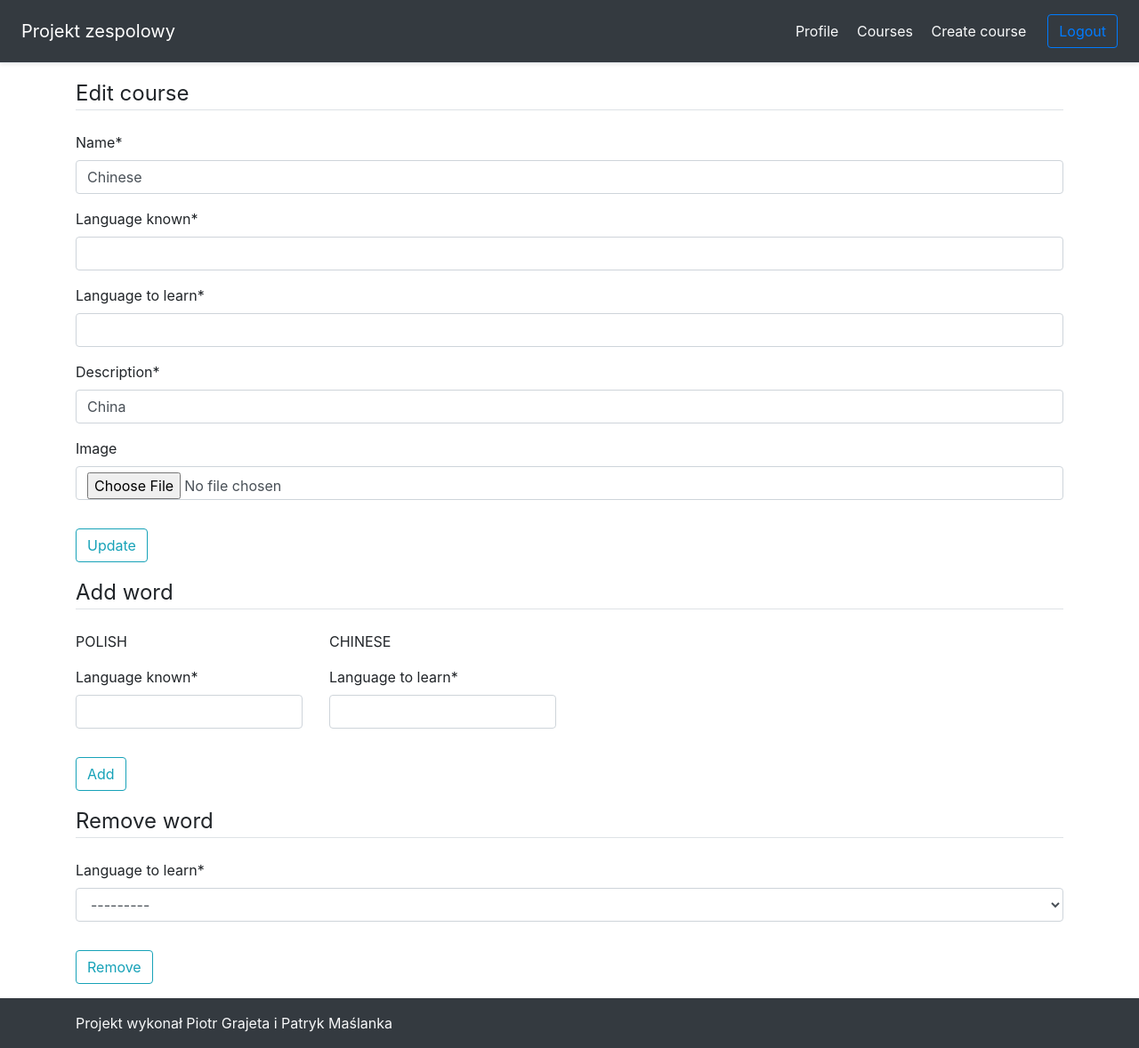
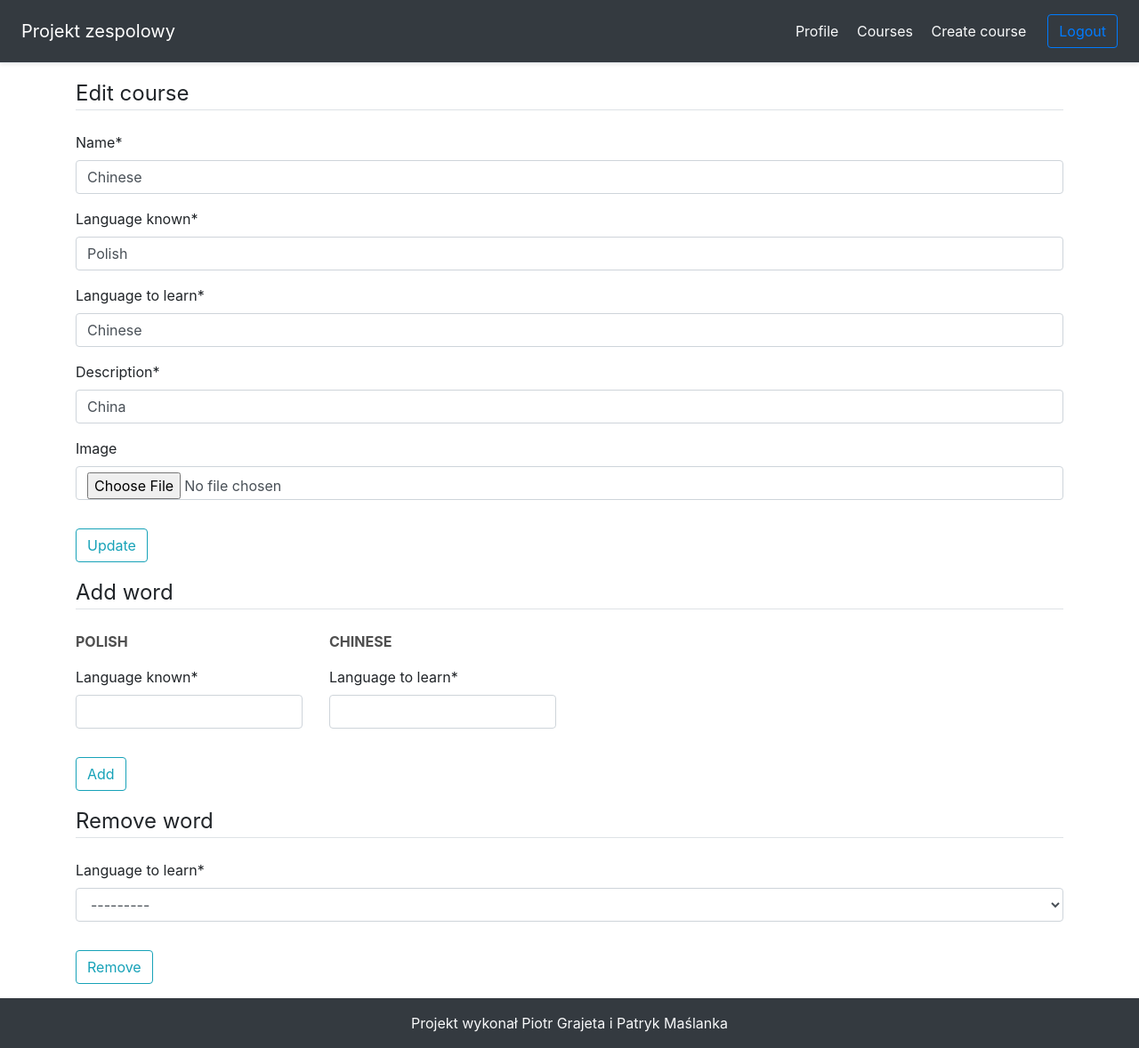
Before and after one commit to MagiciansRed/Projekt-zespolowy, a Django app: a page that uses templates/snippets/footer.html in a window 1280 px wide. Shown: the whole page at 89% size. Run offline with Django 3.2, Linux system fonts and the light colour scheme; a user stored in the database is signed in; data comes from the database, SQL or seed files in the repository; some libraries are stand-ins or nearby versions.

Commit message:
more final touches to various files

```diff
--- a/course/views.py
+++ b/course/views.py
@@ -146,7 +146,9 @@ def edit_course_view(request, slug):
 
     if request.POST.get('edit'):
         course_form = EditCourseForm(request.POST, request.FILES, instance=request.user,
-                                     initial={'name': course.name, 'description': course.description})
+                                     initial={'name': course.name, 'description': course.description,
+                                              'source_language': course.source_language,
+                                              'target_language': course.target_language}, )
 
         if course_form.is_valid():
             data = course_form.cleaned_data
@@ -170,7 +172,10 @@ def edit_course_view(request, slug):
                 context['course_error'] = "You have already created a course with this name. Choose a different one."
     else:
         course_form = EditCourseForm(instance=request.user, initial={'name': course.name,
-                                                                     'description': course.description})
+                                                                     'description': course.description,
+                                                                     'source_language': course.source_language,
+                                                                     'target_language': course.target_language},
+                                     )
 
     if request.POST.get('add_word'):
         word_form = AddWordForm(request.POST, instance=request.user)
@@ -188,7 +193,7 @@ def edit_course_view(request, slug):
                 for sub in subscribers:
                     create_word_detail(word, sub.user)
                 context['word_success'] = "Word added successfully."
-                #return HttpResponseRedirect("/course/" + course.slug + "/edit_course")
+                # return HttpResponseRedirect("/course/" + course.slug + "/edit_course")
             except IntegrityError:
                 context['word_error'] = "You have already such word. Choose a different one."
 
--- a/templates/course/edit_course.html
+++ b/templates/course/edit_course.html
@@ -4,10 +4,16 @@
 
 {% block content %}
 
+    <style>
+        .language-info {
+            color: #4f4f4f;
+        }
+    </style>
+
     {% if course_unauthorized != "" %}
         <div class="alert alert-danger" role="alert">
-                {{ course_unauthorized }}
-            </div>
+            {{ course_unauthorized }}
+        </div>
     {% else %}
 
         <form method="POST" enctype="multipart/form-data">
@@ -39,11 +45,11 @@
                 <legend class="border-bottom mb-4">Add word</legend>
                 <div class="row">
                     <div class="col-3">
-                        <p class="text-uppercase">{{ course_detail.source_language }}</p>
+                        <p class="text-uppercase font-weight-bold language-info">{{ course_detail.source_language }}</p>
                         {{ word_form.source_word | as_crispy_field }}
                     </div>
                     <div class="col-3">
-                        <p class="text-uppercase">{{ course_detail.target_language }}</p>
+                        <p class="text-uppercase font-weight-bold language-info">{{ course_detail.target_language }}</p>
                         {{ word_form.target_word | as_crispy_field }}
                     </div>
                 </div>
@@ -59,7 +65,7 @@
             </div>
         {% endif %}
 
-        <form method="POST" enctype="multipart/form-data" >
+        <form method="POST" enctype="multipart/form-data">
             {% csrf_token %}
             <fieldset class="form-group">
                 <legend class="border-bottom mb-4">Remove word</legend>
@@ -70,7 +76,7 @@
             </div>
         </form>
 
-         {% if word_success_delete != "" %}
+        {% if word_success_delete != "" %}
             <div class="alert alert-success" role="alert">
                 {{ word_success_delete }}
             </div>
--- a/templates/course/learn_course.html
+++ b/templates/course/learn_course.html
@@ -18,7 +18,6 @@
     <style>
         .language-info {
             color: #4f4f4f;
-
         }
     </style>
 
@@ -49,7 +48,7 @@
                 </div>
             </div>
 
-            <div class="col-7">
+            <div class="col-6">
                 <div class="row " id="correctInfo">
                     <div class="col-12">
                         <div class="alert alert-success" role="alert">
--- a/templates/home_page.html
+++ b/templates/home_page.html
@@ -24,7 +24,6 @@
       <div class="container">
         <h1 class="display-3">&nbsp;</h1>
         <h1 class="display-3">&nbsp;</h1>
-        <h1 class="display-3"></h1>
 
       </div>
     </div>
--- a/templates/snippets/footer.html
+++ b/templates/snippets/footer.html
@@ -13,7 +13,7 @@
 </style>
 
 <footer class="footer mt-auto py-3 bg-dark">
-    <div class="container">
-        <span class="text-light text-center">Projekt wykonał Piotr Grajeta i Patryk Maślanka</span>
+    <div class="container text-center">
+        <span class="text-light">Projekt wykonał Piotr Grajeta i Patryk Maślanka</span>
     </div>
 </footer>
```
